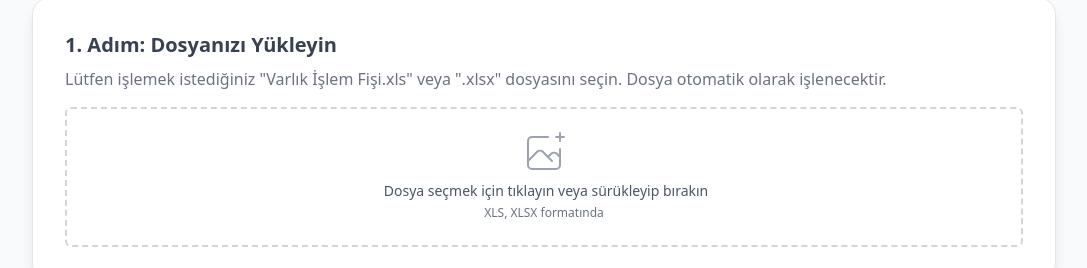
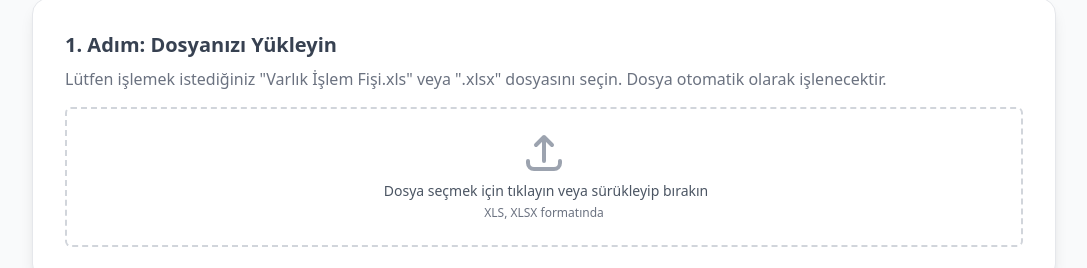
Before and after one commit to ismailkaraca/Koha_icin_Varlik_Fisi_Donusturucu, a React (Vite) app: page / in a window 1280 px wide. Shown: the part 416-684 px from the top of the page, without its empty margins (96-1183 px from the left). Built offline with nearby package versions, Linux system fonts and the light colour scheme.

Commit message:
Update App.jsx

```diff
--- a/src/App.jsx
+++ b/src/App.jsx
@@ -254,7 +254,7 @@ const App = () => {
                         {error && <div className="mb-4 p-3 bg-red-100 border border-red-400 text-red-700 rounded-md text-center">{error}</div>}
                         <label htmlFor="file-upload" className={`cursor-pointer mt-1 flex justify-center px-6 pt-5 pb-6 border-2 border-dashed rounded-md transition-colors duration-300 ${isDraggingOver ? 'border-blue-500 bg-blue-50' : 'border-gray-300 hover:bg-gray-50'} ${isLoading ? 'cursor-wait bg-gray-50' : ''}`} onDragEnter={!isLoading ? handleDragEnter : undefined} onDragLeave={!isLoading ? handleDragLeave : undefined} onDragOver={!isLoading ? handleDragOver : undefined} onDrop={!isLoading ? handleDrop : undefined}>
                             <div className="space-y-1 text-center">
-                                {isLoading ? (<><svg className="animate-spin mx-auto h-12 w-12 text-blue-600" xmlns="http://www.w3.org/2000/svg" fill="none" viewBox="0 0 24 24"><circle className="opacity-25" cx="12" cy="12" r="10" stroke="currentColor" strokeWidth="4"></circle><path className="opacity-75" fill="currentColor" d="M4 12a8 8 0 018-8V0C5.373 0 0 5.373 0 12h4zm2 5.291A7.962 7.962 0 014 12H0c0 3.042 1.135 5.824 3 7.938l3-2.647z"></path></svg><div className="flex text-sm text-gray-600 justify-center"><p className="pl-1">Dosya işleniyor...</p></div></>) : (<><svg className="mx-auto h-12 w-12 text-gray-400" stroke="currentColor" fill="none" viewBox="0 0 48 48" aria-hidden="true"><path d="M28 8H12a4 4 0 00-4 4v20m32-12v8m0 0v8a4 4 0 01-4 4H12a4 4 0 01-4-4v-4m32-4l-3.172-3.172a4 4 0 00-5.656 0L28 28M8 32l9.172-9.172a4 4 0 015.656 0L28 28m0 0l4 4m4-24h8m-4-4v8" strokeWidth="2" strokeLinecap="round" strokeLinejoin="round" /></svg><div className="flex text-sm text-gray-600 justify-center"><p className="pl-1">{fileName ? `Seçilen dosya: ${fileName}` : 'Dosya seçmek için tıklayın veya sürükleyip bırakın'}</p></div><p className="text-xs text-gray-500">XLS, XLSX formatında</p></>)}
+                                {isLoading ? (<><svg className="animate-spin mx-auto h-12 w-12 text-blue-600" xmlns="http://www.w3.org/2000/svg" fill="none" viewBox="0 0 24 24"><circle className="opacity-25" cx="12" cy="12" r="10" stroke="currentColor" strokeWidth="4"></circle><path className="opacity-75" fill="currentColor" d="M4 12a8 8 0 018-8V0C5.373 0 0 5.373 0 12h4zm2 5.291A7.962 7.962 0 014 12H0c0 3.042 1.135 5.824 3 7.938l3-2.647z"></path></svg><div className="flex text-sm text-gray-600 justify-center"><p className="pl-1">Dosya işleniyor...</p></div></>) : (<><svg className="mx-auto h-12 w-12 text-gray-400" fill="none" stroke="currentColor" viewBox="0 0 24 24" xmlns="http://www.w3.org/2000/svg"><path strokeLinecap="round" strokeLinejoin="round" strokeWidth="2" d="M4 16v1a3 3 0 003 3h10a3 3 0 003-3v-1m-4-8l-4-4m0 0L8 8m4-4v12"></path></svg><div className="flex text-sm text-gray-600 justify-center"><p className="pl-1">{fileName ? `Seçilen dosya: ${fileName}` : 'Dosya seçmek için tıklayın veya sürükleyip bırakın'}</p></div><p className="text-xs text-gray-500">XLS, XLSX formatında</p></>)}
                             </div>
                         </label>
                         <input id="file-upload" name="file-upload" type="file" className="sr-only" accept=".xls,.xlsx" onChange={handleFileChange} disabled={isLoading} />
```
